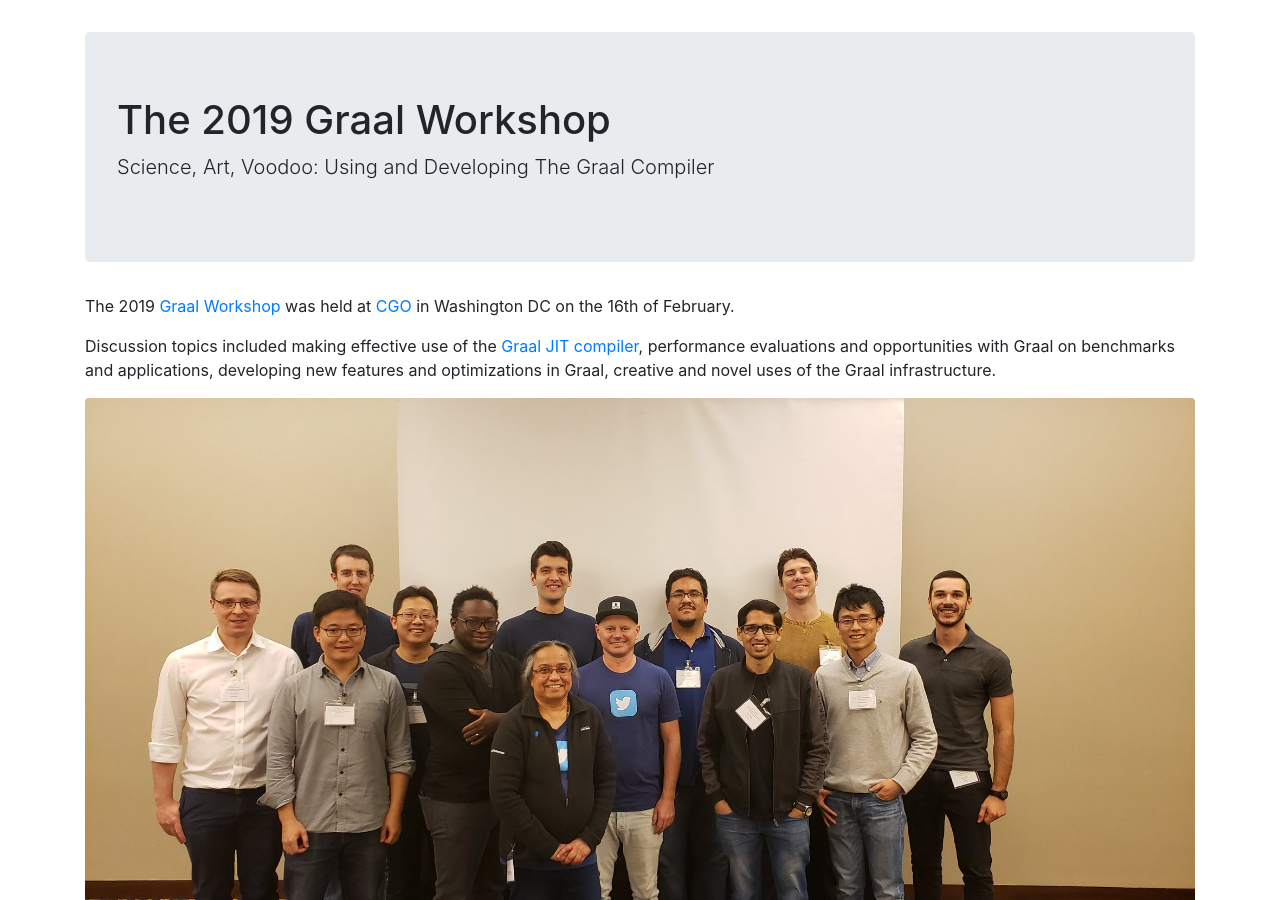
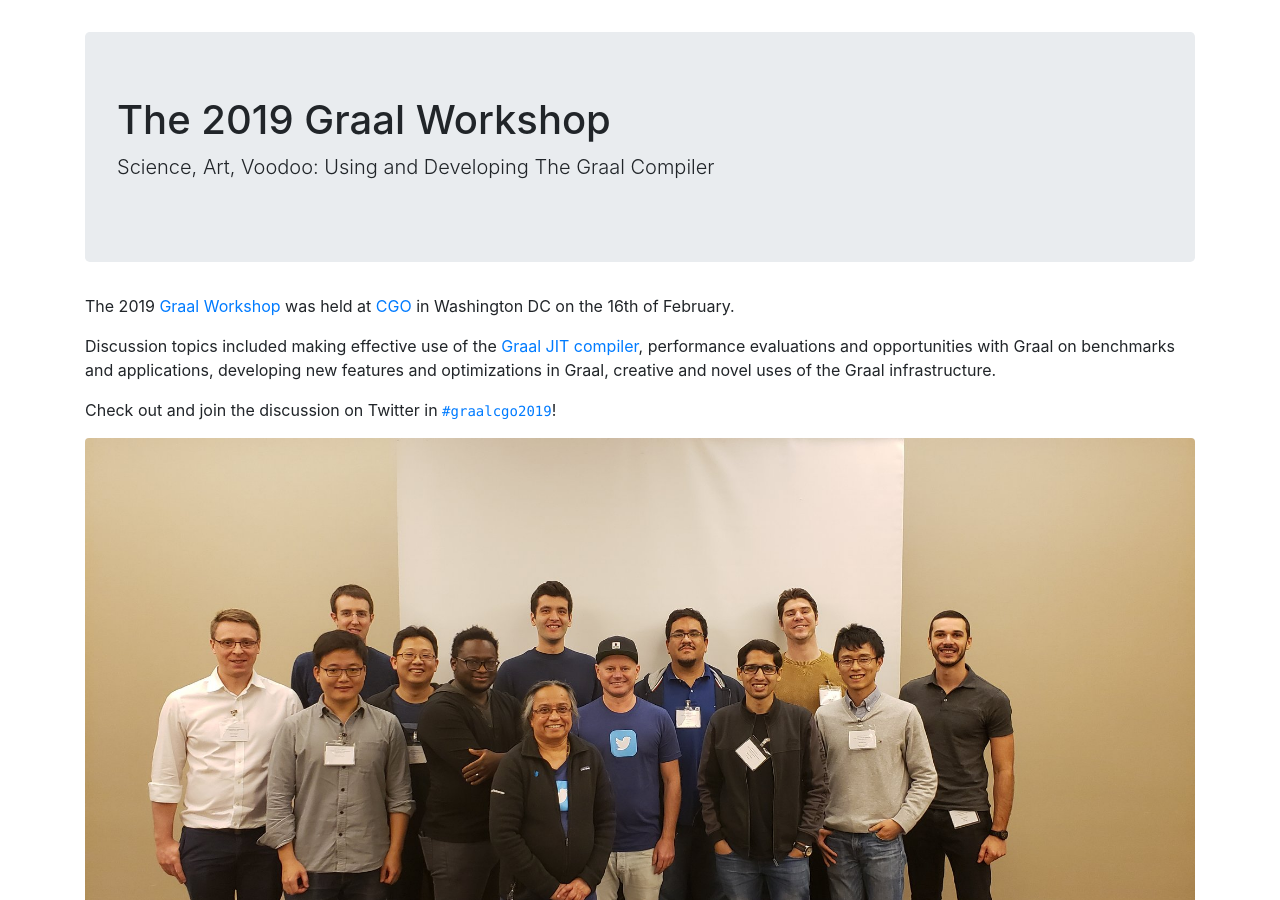
Before and after one commit to graalworkshop/graalworkshop.github.io, a Jekyll site: the page built from 2019/index.md, in a window 1280 px wide and 900 px high. Built offline with Jekyll 4.4.1, drawn with Linux system fonts in a browser that asks for light colours.

Commit message:
add 2019 hashtag!

```diff
--- a/2019/index.md
+++ b/2019/index.md
@@ -11,6 +11,8 @@ compiler](https://github.com/oracle/graal), performance evaluations and
 opportunities with Graal on benchmarks and applications, developing new
 features and optimizations in Graal, creative and novel uses of the Graal
 infrastructure.
+
+Check out and join the discussion on Twitter in [`#graalcgo2019`](https://twitter.com/search?q=%23graalcgo2019&src=typd)!
 
 <img src="group.jpeg" class="rounded img-fluid">
 
```
